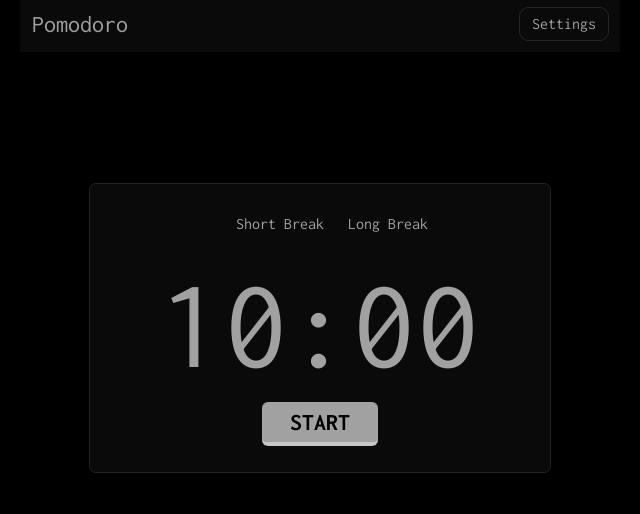
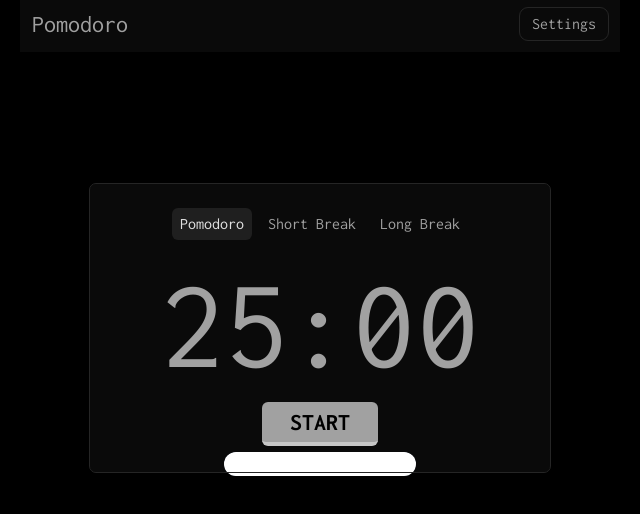
Before and after one commit to notprjwl/pomodoro, a React (Vite) app: page / in a window 1280 px wide. Shown: the top 514 px of the page, without its empty margins (320-960 px from the left). Built offline with nearby package versions, Linux system fonts and the light colour scheme.

Commit message:
Update Timer.jsx

```diff
--- a/src/components/Timer.jsx
+++ b/src/components/Timer.jsx
@@ -1,34 +1,118 @@
-import React, { useState, useEffect } from "react";
-import SettingsModal from "./SettingsModal";
-
+import React, { useState, useContext, useEffect } from "react";
+import SettingsContext from "../context/SettingsContext";
 const Timer = () => {
   const [buttonText, setButtonText] = useState("START");
+  const [time, setTime] = useState(0);
+  const { pomodoro, shortBreak, longBreak, selectedOption, setSelectedOption } = useContext(SettingsContext);
 
+  const handleOptionClick = (option) => {
+    setSelectedOption(option);
+  };
 
+  //
+  useEffect(() => {
+    switch (selectedOption) {
+      case "Pomodoro":
+        setTime(pomodoro * 60);
+        break;
+      case "Short Break":
+        setTime(shortBreak * 60);
+        break;
+      case "Long Break":
+        setTime(longBreak * 60);
+        break;
+      default:
+        setTime(pomodoro * 60);
+        break;
+    }
+  }, [pomodoro, shortBreak, longBreak, selectedOption]);
+
+  //timer logic
+  useEffect(() => {
+    let interval;
+    if (buttonText === "PAUSE") {
+      interval = setInterval(() => {
+        setTime((prevTime) => {
+          if (prevTime <= 0) {
+            clearInterval(interval);
+            setButtonText("START");
+            return 0;
+          }
+          return prevTime - 1;
+        });
+      }, 1000);
+    } else {
+      clearInterval(interval);
+    }
+    return () => clearInterval(interval);
+  }, [buttonText]);
+
+  //format time
+  const formatTime = (timeInSeconds) => {
+    const min = Math.floor(timeInSeconds / 60);
+    const sec = timeInSeconds % 60;
+    return `${String(min).padStart(2, "0")}:${String(sec).padStart(2, "0")}`;
+  };
+  const handleButtonClick = () => {
+    setButtonText((prevButtonText) => (prevButtonText === "START" ? "PAUSE" : "START"));
+  };
+
+  //progress bar
+  const progressBarWidth = 200;
+
+  const progressBarFillStyle = {
+    width: `${(time / (selectedOption === "Pomodoro" ? pomodoro * 60 : selectedOption === "Short Break" ? shortBreak * 60 : longBreak * 60)) * 100}%`,
+    background: "#ffffff",
+    height: "100%",
+    borderRadius: "inherit",
+  };
 
   return (
     <div className='text-text max-w-[500px] mx-auto p-5 font-inconsolata'>
       <div className='container bg-componentsbg outline outline-1 outline-outline p-5 mx-auto mt-[7rem] h-[18rem] rounded-md'>
         <div className='flex items-center justify-center h-10 gap-2'>
           <div className='active:mt-2 transition-all duration-100 ease-in-out'>
-            <button className='p-1 px-2 rounded-md hover:text-[#e1e1e1] hover:bg-hoverBg'></button>
+            <button
+              className={`'p-1 px-2 rounded-md hover:text-[#e1e1e1] hover:bg-hoverBg' ${selectedOption === "Pomodoro" ? "bg-hoverBg p-1 text-[#e1e1e1] " : ""}`}
+              onClick={() => {
+                handleOptionClick("Pomodoro");
+              }}>
+              Pomodoro
+            </button>
           </div>
           <div className='active:mt-2 transition-all duration-100 ease-in-out'>
-            <button className='p-1 px-2 rounded-md hover:text-[#e1e1e1] hover:bg-hoverBg'>Short Break</button>
+            <button
+              className={`'p-1 px-2 rounded-md hover:text-[#e1e1e1] hover:bg-hoverBg' ${selectedOption === "Short Break" ? "bg-hoverBg p-1 text-[#e1e1e1] " : ""}`}
+              onClick={() => {
+                handleOptionClick("Short Break");
+              }}>
+              Short Break
+            </button>
           </div>
           <div className='active:mt-2 transition-all duration-100 ease-in-out'>
-            <button className='p-1 px-2 rounded-md hover:text-[#e1e1e1] hover:bg-hoverBg'>Long Break</button>
+            <button
+              className={`'p-1 px-2 rounded-md hover:text-[#e1e1e1] hover:bg-hoverBg' ${selectedOption === "Long Break" ? "bg-hoverBg p-1 text-[#e1e1e1] " : ""}`}
+              onClick={() => {
+                handleOptionClick("Long Break");
+              }}>
+              Long Break
+            </button>
           </div>
         </div>
-        <div className='text-9xl sm:text-8xl text-center flex items-center justify-center h-[10rem]'>10:00</div>
+        <div className='text-9xl sm:text-8xl text-center flex items-center justify-center h-[10rem]'>{formatTime(time)}</div>
         <div className='flex items-center justify-center mx-auto h-10 '>
           <button
-            className={`text-2xl px-7 py-1 rounded-md active:mt-1 bg-text text-background font-bold border-b-[#c7c7c7] active:border-0 ${buttonText === "PAUSE" ? 'border-0 mt-1' : 'border-b-4'}`}
+            className={`text-2xl px-7 py-1 rounded-md active:mt-1 bg-text text-background font-bold border-b-[#c7c7c7] active:border-0 ${buttonText === "PAUSE" ? "border-0 mt-1" : "border-b-4"} transition-all duration-100 ease-in-out`}
             onClick={(e) => {
               setButtonText(buttonText === "START" ? "PAUSE" : "START");
             }}>
             {buttonText}
           </button>
+        </div>
+        <div className='flex items-center justify-center mx-auto h-10'>
+          <div className="w-48 bg-gray-400 h-6 rounded-full overflow-hidden">
+            <div style={progressBarFillStyle}></div>
+          </div>
         </div>
       </div>
     </div>
```
